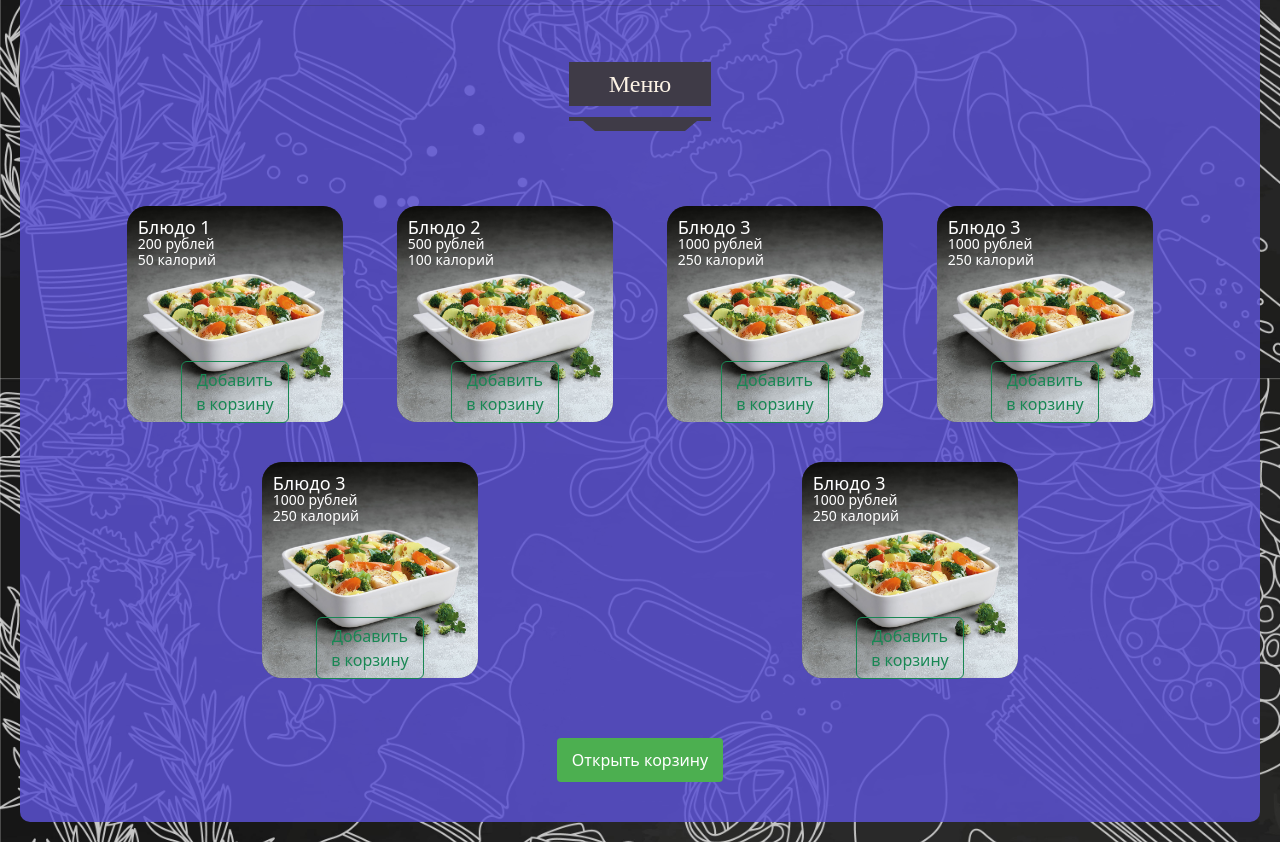
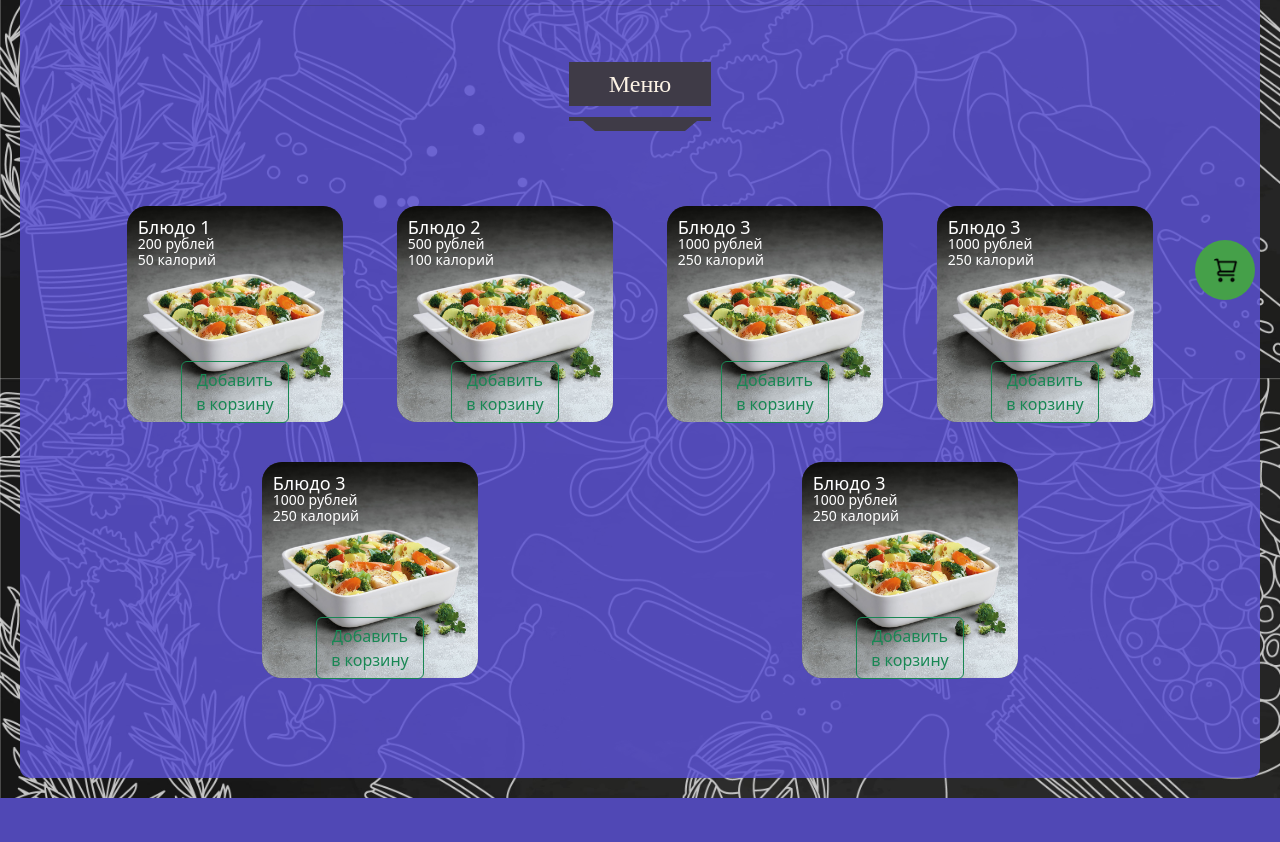
Before and after one commit to rowdyslav/BestAppInTheWorld, a Flask app: template templates/worker_account.html in a window 1280 px wide. Shown: the part 475-1317 px from the top of the page. After the commit the page ends 1273 px from the top, so only its background shows below. Run offline with Flask 3, Linux system fonts and the light colour scheme; the template is opened without the code that fills it, so the values that code supplies are empty; parts of the project's set-up code (start-up, migrations or seed data) failed here and were passed over.

Commit message:
add dish cart button

```diff
--- a/static/styles/worker_account.css
+++ b/static/styles/worker_account.css
@@ -180,8 +180,21 @@ hr {
 }
 
 .open_cart {
-    display: flex;
-    margin: auto;
+    position: fixed;
+    width: 60px;
+    height: 60px;
+    right: 0;
+    bottom: 0;
+    background-color: #45a049;
+    border-radius: 50%;
+    margin: 25px;
+    padding: 15px;
+    transition: 0.75s;
+}
+
+.open_cart:hover {
+    transform: scale(1.6);
+    transition: 0.75s;
 }
 
 #cart-popup {
--- a/templates/worker_account.html
+++ b/templates/worker_account.html
@@ -85,7 +85,7 @@
 
         </div>
 
-        <button class="add-to-cart-btn open_cart" onclick="toggleCartPopup()">Открыть корзину</button>
+        <img class="open_cart" src="{{ url_for('static', filename='images/cart_icon.png') }}" onclick="toggleCartPopup()">
 
         <!-- Всплывающее окно с корзиной -->
         <div id="cart-popup">
```
Also changed, not shown: templates/worker_account copy.html (deleted, +0 -49 lines), static/images/cart_icon.png (added).
